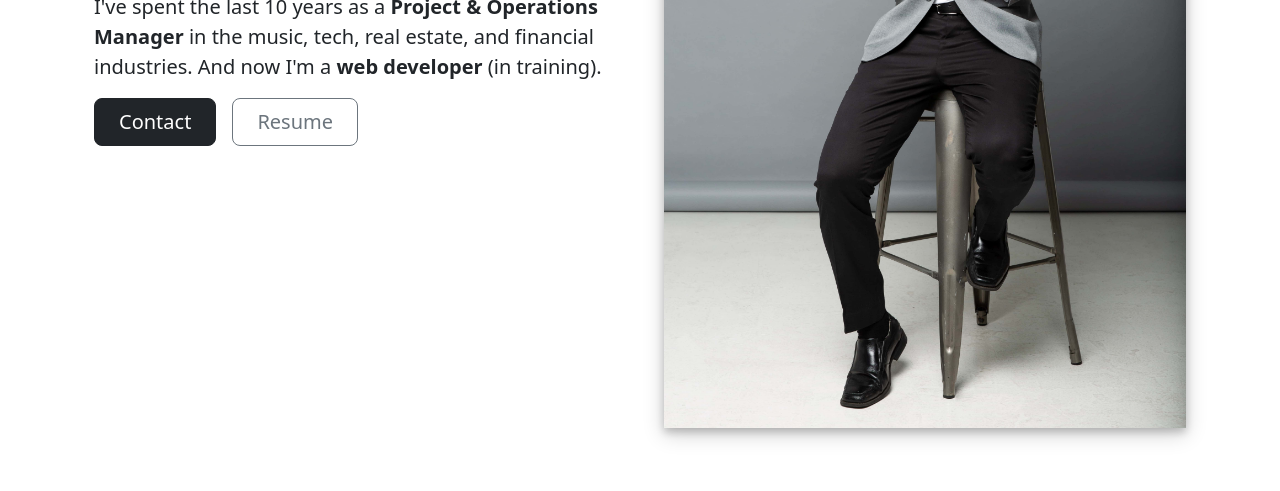
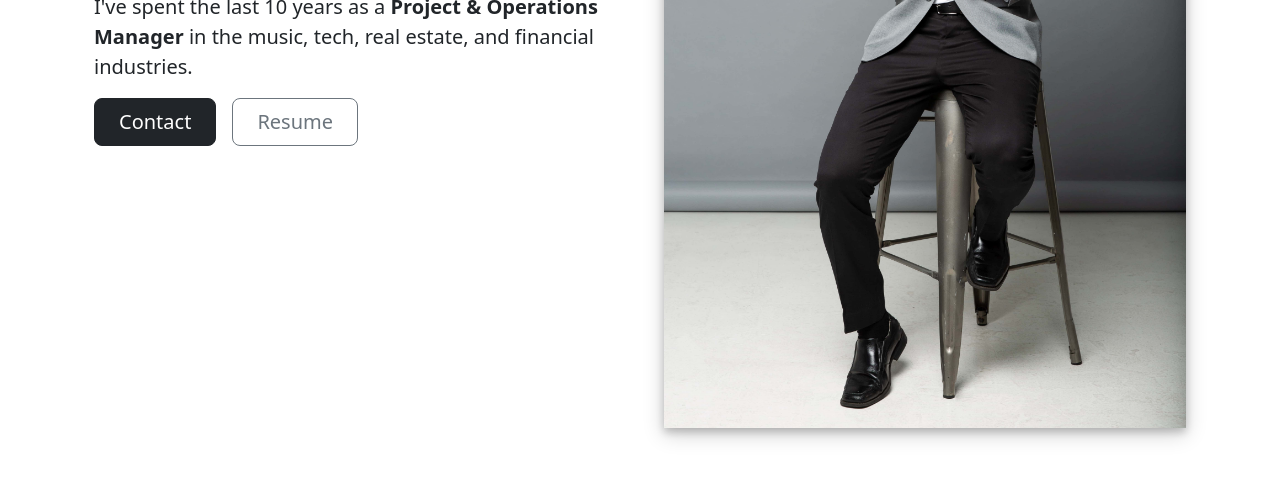
Before and after one commit to dshasta/personal-website, a plain HTML site: page index.html in a window 1280 px wide. Shown: the part 609-1100 px from the top of the page. Drawn offline with nearby package versions, Linux system fonts and the light colour scheme.

Commit message:
Update index.html
minor text update

```diff
--- a/index.html
+++ b/index.html
@@ -54,7 +54,7 @@
       </div>
       <div class="col-lg-6">
         <h1 class="display-5 fw-bold text-body-emphasis lh-1 mb-3">David Shaheen</h1>
-        <p class="lead">I've spent the last 10 years as a <span>Project & Operations Manager</span> in the music, tech, real estate, and financial industries. And now I'm a <span>web developer </span>(in training).</p>
+        <p class="lead">I've spent the last 10 years as a <span>Project & Operations Manager</span> in the music, tech, real estate, and financial industries.</p>
         <div class="d-grid gap-2 d-md-flex justify-content-md-start">
           <a href="./public/contact.html" class="btn btn-dark btn-lg px-4 me-md-2" role="button">Contact</a>
           <a href="./public/resume.html" class="btn btn-outline-secondary btn-lg px-4" role="button">Resume</a>
```
